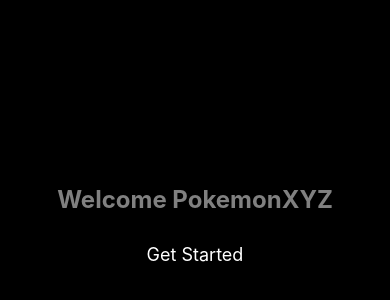
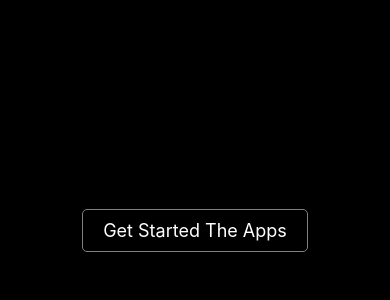
Before and after one commit to mnaufal-helmi/pokemon-react, a React Native app: screen /Splash in a window 390 px wide. Shown: the part 192-492 px from the top of the page. Built offline with nearby package versions, Linux system fonts and the light colour scheme.

Commit message:
adjustment splashscreen

```diff
--- a/src/AppNavigation.tsx
+++ b/src/AppNavigation.tsx
@@ -1,7 +1,6 @@
 import * as React from 'react';
 import {createNativeStackNavigator} from '@react-navigation/native-stack';
 import Splash from './app/screen/splash';
-import Home from './app/screen/Home';
 
 const Stack = createNativeStackNavigator();
 
@@ -13,11 +12,6 @@
         component={Splash}
         options={{headerShown: false}}
       />
-      <Stack.Screen
-        name="Home"
-        component={Home}
-        options={{headerShown: false}}
-      />
     </Stack.Navigator>
   );
 }
--- a/src/app/screen/Home.tsx
+++ /dev/null
@@ -1,16 +0,0 @@
-import React from 'react';
-import {Text, View} from 'react-native';
-
-const Home = () => {
-  return (
-    <View
-      style={{
-        flex: 1,
-        justifyContent: 'center',
-        alignItems: 'center',
-      }}>
-      <Text>Hello, world!</Text>
-    </View>
-  );
-};
-export default Home;
--- a/src/app/screen/splash/index.tsx
+++ b/src/app/screen/splash/index.tsx
@@ -19,10 +19,9 @@
         repeat={true}
       />
       <View style={styles.overlay}>
-        {/* Your content over the video */}
-        <Text style={styles.title}>Welcome PokemonXYZ</Text>
+        {/* <Text style={styles.title}>Welcome PokemonXYZ</Text> */}
         <TouchableOpacity style={styles.button} onPress={goToLogin}>
-          <Text style={styles.buttonText}>Get Started</Text>
+          <Text style={styles.buttonText}>Get Started The Apps</Text>
         </TouchableOpacity>
       </View>
     </View>
@@ -38,7 +37,7 @@
     ...StyleSheet.absoluteFillObject,
     justifyContent: 'center',
     alignItems: 'center',
-    // backgroundColor: 'rgba(0, 0, 0, 0.5)', // Adjust overlay opacity as needed
+    backgroundColor: 'rgba(0, 0, 0, 0.5)', // Adjust overlay opacity as needed
   },
   title: {
     fontSize: 24,
@@ -49,7 +48,9 @@
   button: {
     paddingVertical: 10,
     paddingHorizontal: 20,
-    backgroundColor: 'rgba(0, 0, 0, 0.3)',
+    borderWidth: 1,
+    borderColor: 'gray',
+    backgroundColor: 'rgba(0, 0, 0, 0.02)',
     borderRadius: 5,
   },
   buttonText: {
```
Also changed, not shown: 14 other files (tests, documents, lock files or other folders).
